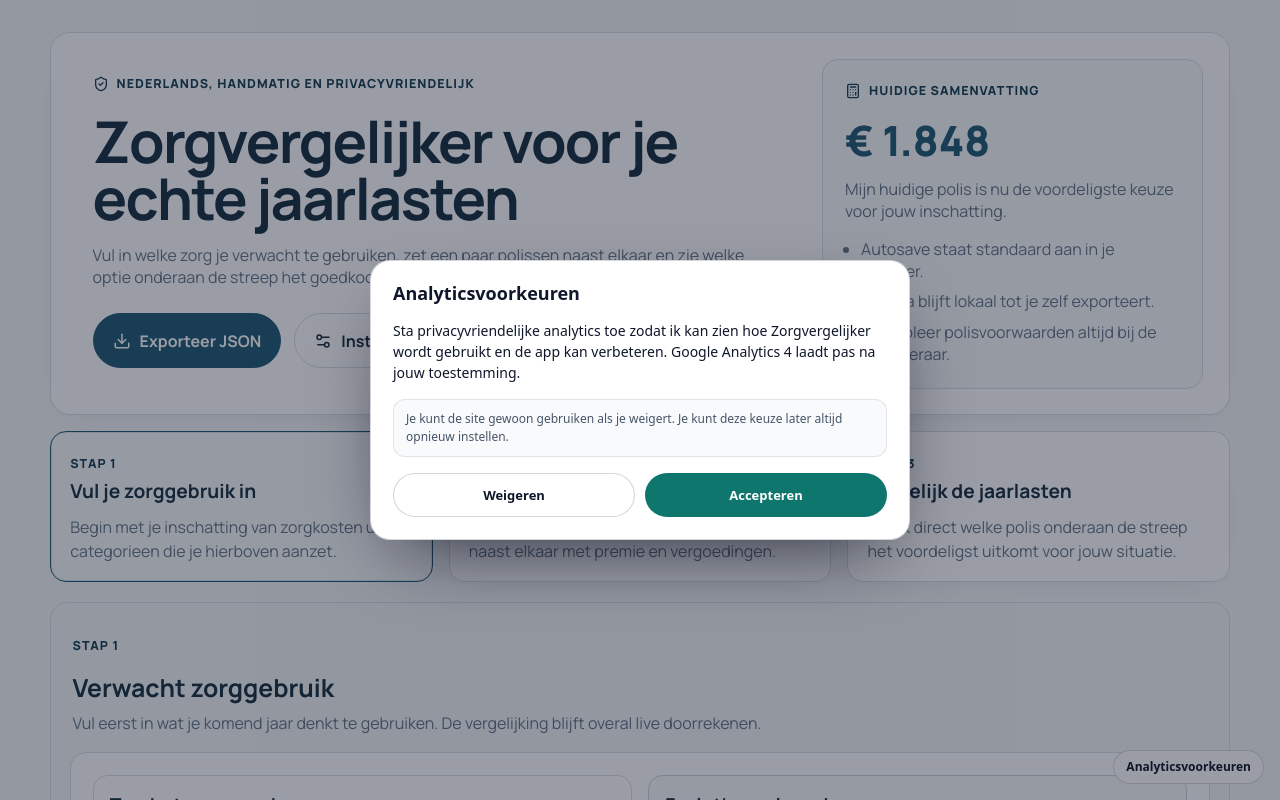
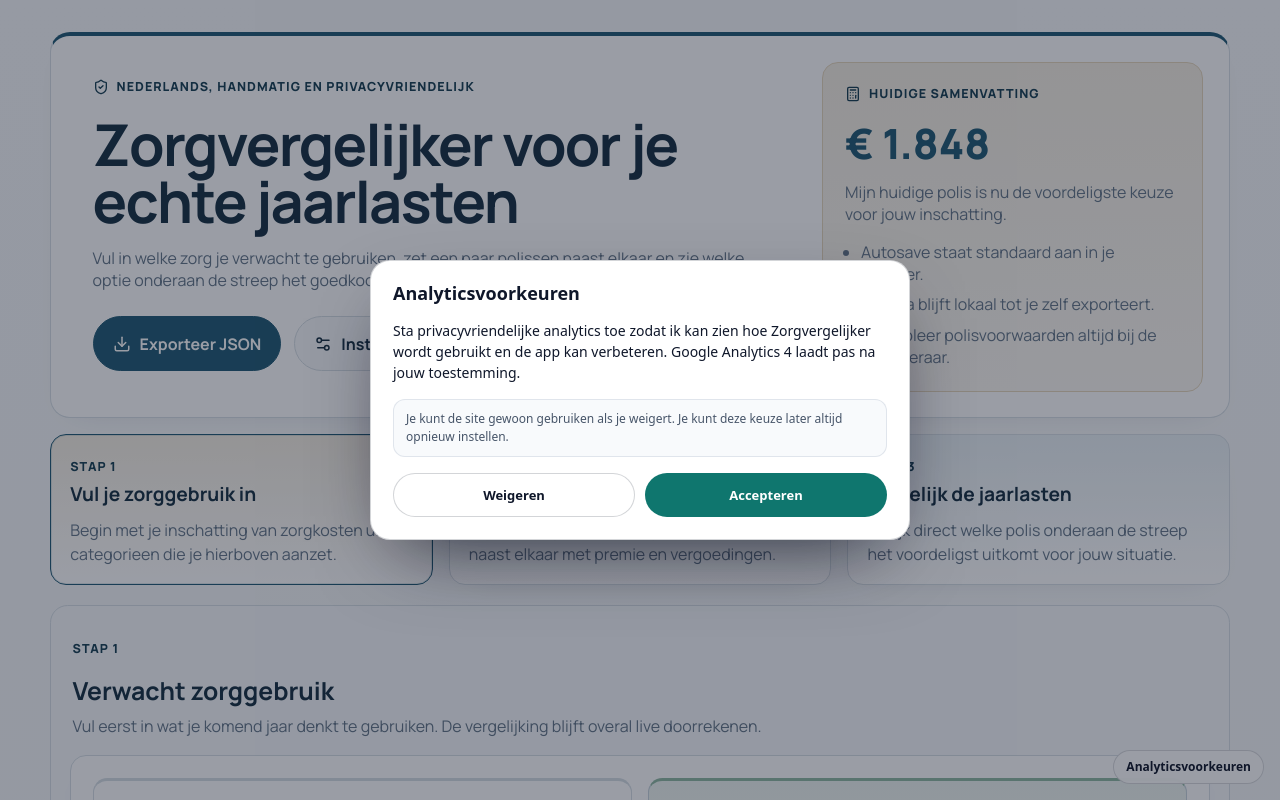
Before and after one commit to Paulmzuiderduin/zorgvergelijker, a React (Vite) app: page / in a window 1280 px wide. Shown: the top 800 px of the page. Built offline with nearby package versions, Linux system fonts and the light colour scheme.

Commit message:
Add restrained color accents

```diff
--- a/src/styles.css
+++ b/src/styles.css
@@ -3,7 +3,7 @@
 :root {
   font-family: "Manrope", "Segoe UI", sans-serif;
   color: #173042;
-  background: #f3f5f7;
+  background: #f1f4f6;
   font-synthesis: none;
   text-rendering: optimizeLegibility;
   -webkit-font-smoothing: antialiased;
@@ -17,6 +17,9 @@
   --brand: #215a74;
   --brand-dark: #173f52;
   --accent: #cc8a2f;
+  --brand-soft: #e8f0f4;
+  --accent-soft: #f5efe3;
+  --sage-soft: #edf4f0;
   --danger: #be123c;
   --shadow: 0 10px 30px -24px rgba(16, 32, 48, 0.2);
 }
@@ -33,7 +36,8 @@
   margin: 0;
   min-height: 100vh;
   color: var(--text);
-  background: #f3f5f7;
+  background:
+    linear-gradient(180deg, #f7f9fa 0%, #f1f4f6 100%);
 }
 
 button,
@@ -77,6 +81,7 @@
   gap: 1.5rem;
   border-radius: 1.25rem;
   padding: 1.6rem;
+  border-top: 4px solid var(--brand);
 }
 
 .hero-copy {
@@ -150,10 +155,14 @@
   box-shadow: none;
 }
 
+.primary-button:hover {
+  background: var(--brand-dark);
+}
+
 .secondary-button {
   border: 1px solid var(--border);
   padding: 0.95rem 1.2rem;
-  background: #fff;
+  background: var(--panel-subtle);
   color: var(--text);
   font-weight: 700;
 }
@@ -161,8 +170,8 @@
 .hero-summary {
   border-radius: 1rem;
   padding: 1.4rem;
-  background: var(--panel-subtle);
-  border: 1px solid var(--border);
+  background: linear-gradient(180deg, var(--accent-soft), #fbf8f2);
+  border: 1px solid #e6d7bc;
 }
 
 .summary-price {
@@ -225,19 +234,32 @@
 .workflow-tab {
   text-align: left;
   border: 1px solid var(--border);
-  background: #fff;
+  background: var(--panel);
 }
 
 .workflow-tab.is-active {
   border-color: var(--brand);
-  background: var(--panel-subtle);
+  background: var(--brand-soft);
   box-shadow: inset 0 0 0 1px rgba(33, 90, 116, 0.14);
+}
+
+.workspace-tabs .workflow-tab:nth-child(1) {
+  background: linear-gradient(180deg, var(--accent-soft), #fff);
+}
+
+.workspace-tabs .workflow-tab:nth-child(2) {
+  background: linear-gradient(180deg, var(--sage-soft), #fff);
+}
+
+.workspace-tabs .workflow-tab:nth-child(3) {
+  background: linear-gradient(180deg, var(--brand-soft), #fff);
 }
 
 .settings-panel {
   margin-top: 1rem;
   border-radius: 1rem;
   padding: 1.3rem;
+  background: linear-gradient(180deg, #f8fafb, #ffffff);
 }
 
 .settings-header {
@@ -287,7 +309,7 @@
   align-items: start;
   border-radius: 0.9rem;
   padding: 0.95rem 1rem;
-  background: var(--panel-subtle);
+  background: linear-gradient(180deg, #fbfcfd, #f5f8fa);
 }
 
 .toggle-card input {
@@ -323,7 +345,7 @@
   padding: 1.2rem;
   border-radius: 1.1rem;
   border: 1px solid var(--border);
-  background: transparent;
+  background: #f7f9fb;
 }
 
 .tab-panel {
@@ -431,12 +453,14 @@
   padding: 1rem;
   background: #fff;
   border: 1px solid var(--border);
+  border-top: 3px solid #d5dde3;
   container-type: inline-size;
 }
 
 .zorggroep-card-paired {
-  background: var(--panel-subtle);
+  background: linear-gradient(180deg, var(--sage-soft), #fff);
   border-color: #c7d4dc;
+  border-top-color: #8fb8a2;
 }
 
 .zorggroep-header h3 {
@@ -515,7 +539,7 @@
   gap: 0.85rem;
   padding: 1rem;
   border-radius: 0.9rem;
-  background: var(--panel-subtle);
+  background: linear-gradient(180deg, #f7fafb, #ffffff);
   border: 1px solid var(--border);
 }
 
@@ -531,7 +555,7 @@
 }
 
 .policy-note-section {
-  background: #f4f7f9;
+  background: linear-gradient(180deg, var(--accent-soft), #faf8f2);
 }
 
 .field {
@@ -579,7 +603,7 @@
 }
 
 .insight-panel {
-  background: #eef3f6;
+  background: linear-gradient(180deg, var(--brand-soft), #f7fafc);
   color: var(--text);
   border: 1px solid #ced9e0;
 }
@@ -688,11 +712,14 @@
 .result-card {
   background: #fff;
   container-type: inline-size;
+  border-top: 3px solid #d5dde3;
 }
 
 .result-card.is-best {
   border-color: var(--brand);
+  border-top-color: var(--brand);
   box-shadow: 0 0 0 1px rgba(33, 90, 116, 0.14);
+  background: linear-gradient(180deg, var(--brand-soft), #ffffff 28%);
 }
 
 .results-layout {
@@ -773,7 +800,7 @@
   gap: 0.12rem;
   padding: 0.7rem 0.85rem;
   border-radius: 0.8rem;
-  background: #eef3f6;
+  background: var(--brand-soft);
   border: 1px solid #d7e0e7;
 }
 
@@ -787,7 +814,7 @@
 }
 
 .highlight-pill-soft {
-  background: #f7f4ed;
+  background: var(--accent-soft);
   border-color: #e6d7bc;
 }
 
```
